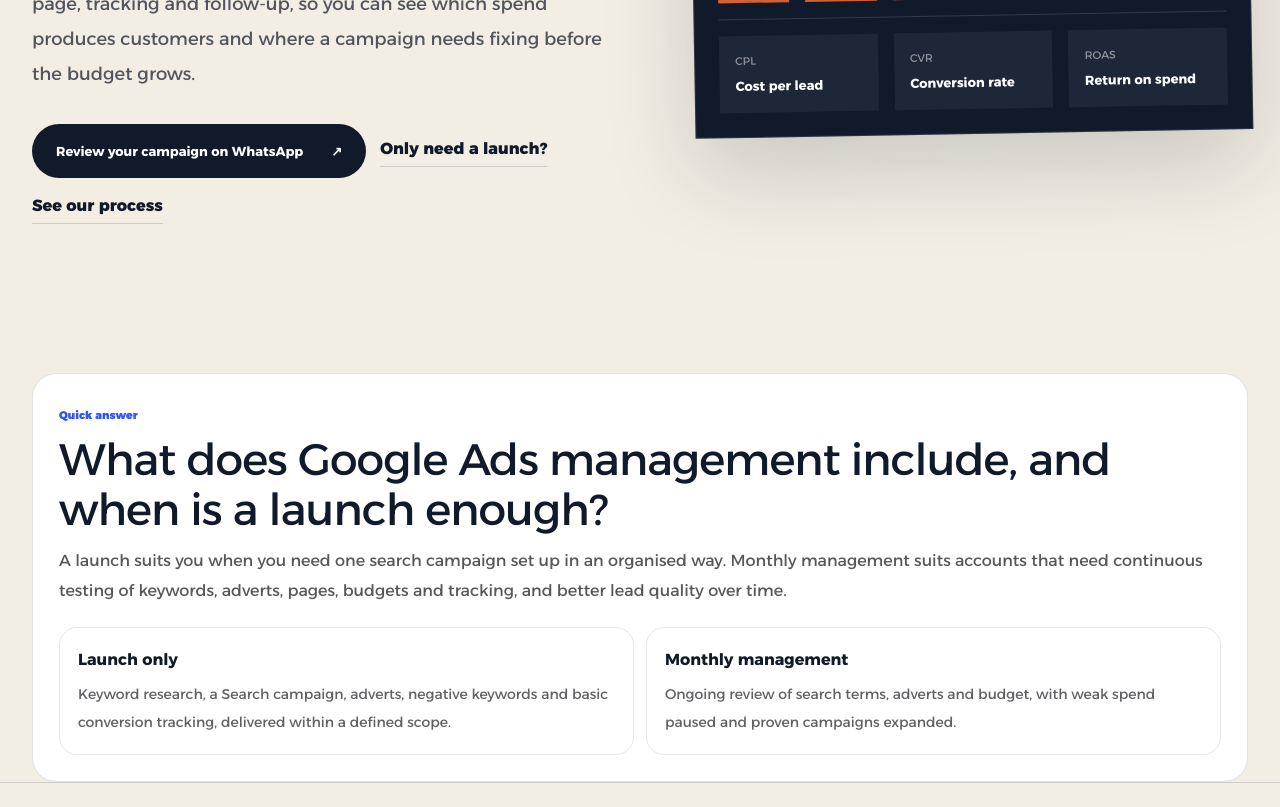
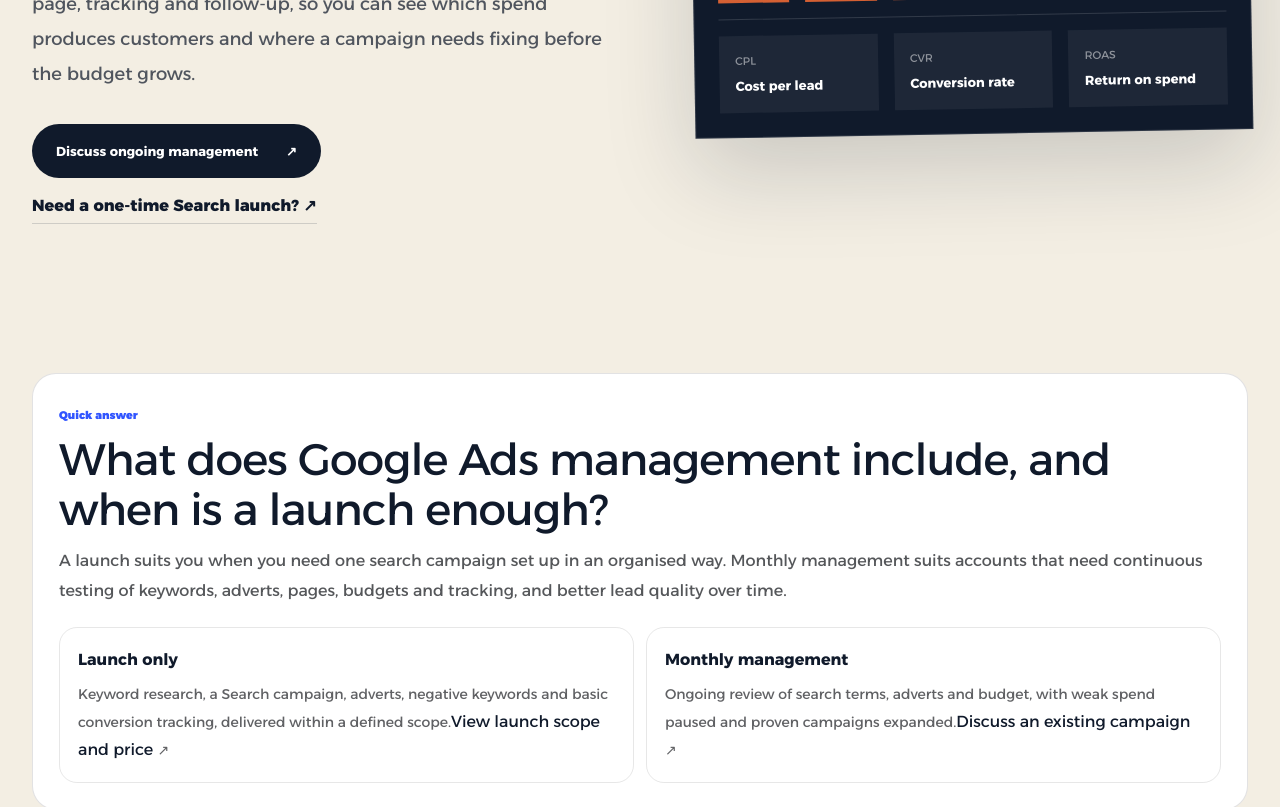
Before and after one commit to mohammedrashad2011-ui/Dewank-2026-website, a Next.js app: page /en/paid-advertising in a window 1280 px wide. Shown: the part 800-1607 px from the top of the page. Built offline with nearby package versions, Linux system fonts and the light colour scheme.

Commit message:
CRO: fix English launch offer routing and add qualified next steps

```diff
--- a/app/(en)/en/paid-advertising/page.tsx
+++ b/app/(en)/en/paid-advertising/page.tsx
@@ -98,7 +98,7 @@ export default function PaidAdvertisingPage() {
           <div className="pa-kicker"><span>GOOGLE ADS</span><span>META ADS</span><span>PERFORMANCE</span></div>
           <h1>Google Ads management<br /><em>A clearer budget. Customers you can measure</em></h1>
           <p>We manage campaigns from keyword and advert to landing page, tracking and follow-up, so you can see which spend produces customers and where a campaign needs fixing before the budget grows.</p>
-          <div className="pa-actions"><a className="button primary" href={contactLink} target="_blank" rel="noopener noreferrer">Review your campaign on WhatsApp <span>↗</span></a><Link href="#launch">Only need a launch?</Link><a href="#journey">See our process</a></div>
+          <div className="pa-actions"><a className="button primary" href={contactLink} target="_blank" rel="noopener noreferrer">Discuss ongoing management <span>↗</span></a><Link href="/en/offers/google-ads-launch">Need a one-time Search launch? <span aria-hidden="true">↗</span></Link></div>
         </div>
         <div className="pa-dashboard" aria-label="Illustration of the measures used to judge campaigns">
           <div className="pa-dashboard-top"><b>PAID MEDIA CONTROL</b><span>MEASUREMENT VIEW</span></div>
@@ -113,8 +113,8 @@ export default function PaidAdvertisingPage() {
         <h2 id="pa-answer-title">What does Google Ads management include, and when is a launch enough?</h2>
         <p>A launch suits you when you need one search campaign set up in an organised way. Monthly management suits accounts that need continuous testing of keywords, adverts, pages, budgets and tracking, and better lead quality over time.</p>
         <div className="pa-answer-grid">
-          <article><b>Launch only</b><span>Keyword research, a Search campaign, adverts, negative keywords and basic conversion tracking, delivered within a defined scope.</span></article>
-          <article><b>Monthly management</b><span>Ongoing review of search terms, adverts and budget, with weak spend paused and proven campaigns expanded.</span></article>
+          <article><b>Launch only</b><span>Keyword research, a Search campaign, adverts, negative keywords and basic conversion tracking, delivered within a defined scope.</span><Link className="pa-choice-link" href="/en/offers/google-ads-launch">View launch scope and price <span aria-hidden="true">↗</span></Link></article>
+          <article><b>Monthly management</b><span>Ongoing review of search terms, adverts and budget, with weak spend paused and proven campaigns expanded.</span><a className="pa-choice-link" href={contactLink} target="_blank" rel="noopener noreferrer">Discuss an existing campaign <span aria-hidden="true">↗</span></a></article>
         </div>
       </section>
 
@@ -202,7 +202,7 @@ export default function PaidAdvertisingPage() {
         </div>
         <div className="pa-offer-row">
           <div className="pa-offer-copy"><small>If you only need a Google Search campaign</small><h3>Google Ads launch</h3><p>One organised Search campaign with a defined scope: keyword research, adverts, negative keywords and basic conversion tracking, without bundling it into full monthly management.</p></div>
-          <Link className="pa-offer-price-card" href={contactLink}><OfferPrice offerKey="google-ads-launch" className="pa-offer-price-value" /><b>Request the launch package ↗</b></Link>
+          <Link className="pa-offer-price-card" href="/en/offers/google-ads-launch"><OfferPrice offerKey="google-ads-launch" className="pa-offer-price-value" /><b>View the launch package ↗</b></Link>
         </div>
       </section>
 
```
